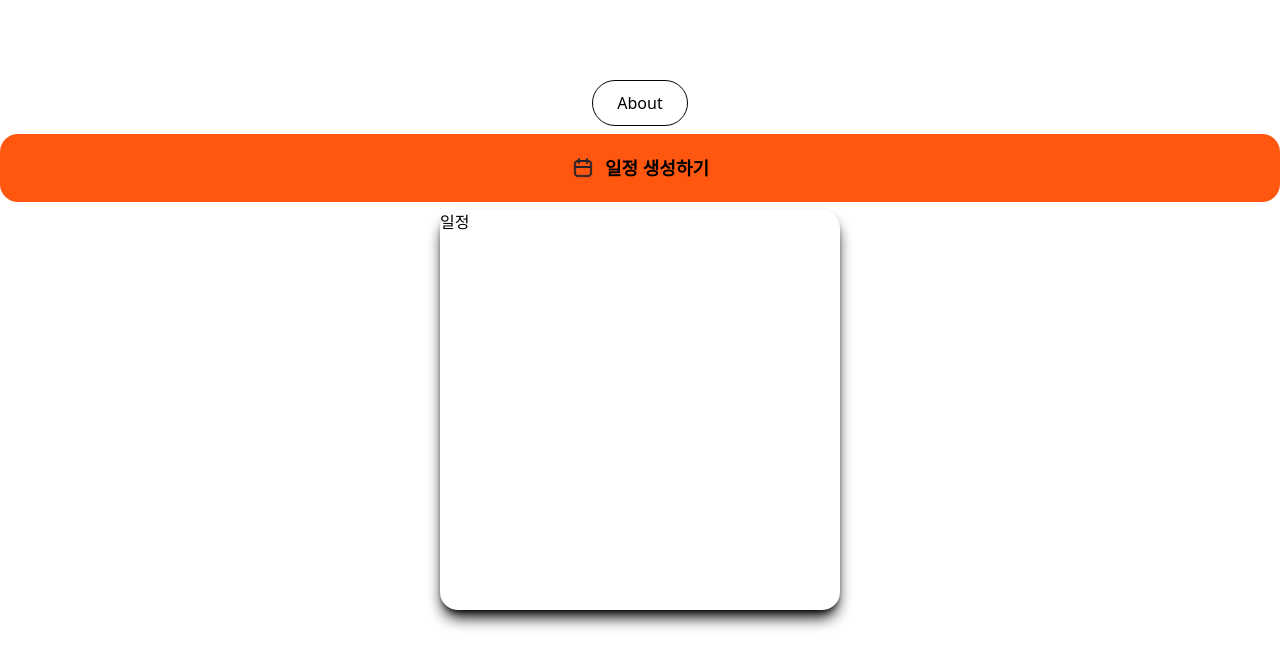
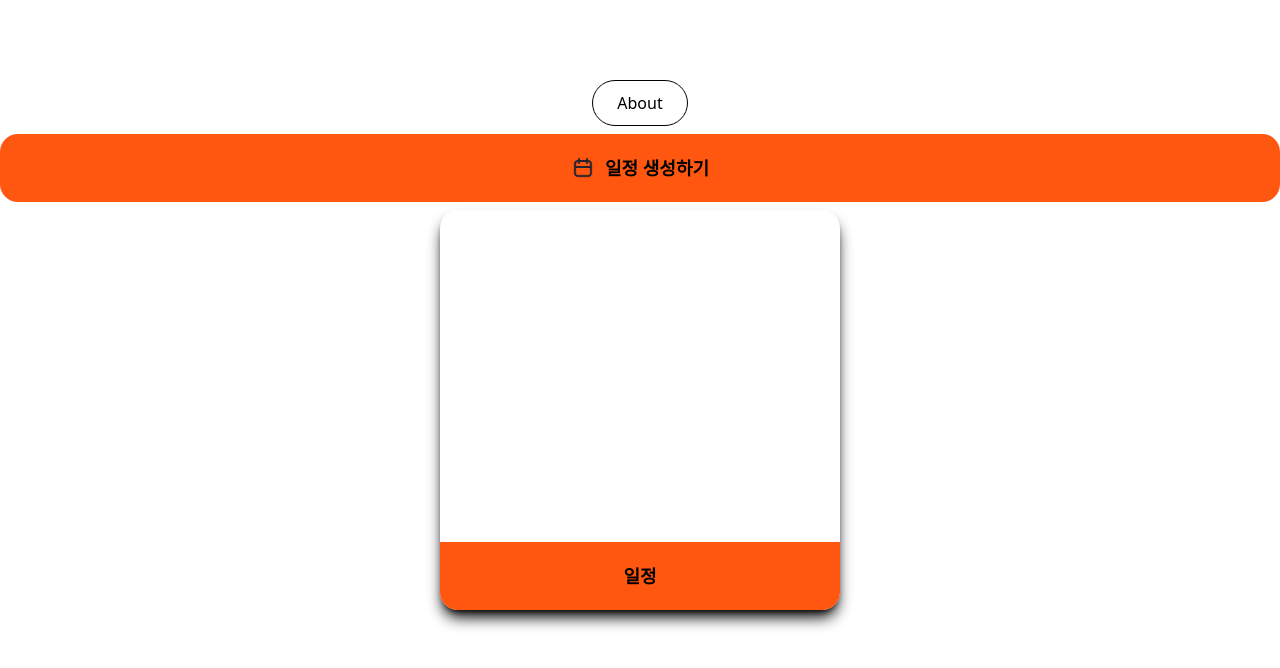
Before and after one commit to Jeje01/lets-meet, a Next.js app: page / in a window 1280 px wide. Shown: the top 668 px of the page. Built offline with nearby package versions, Linux system fonts and the light colour scheme; what @ant-design/nextjs-registry would draw is missing.

Commit message:
feat: full 버튼 추가

```diff
--- a/src/components/Button/index.tsx
+++ b/src/components/Button/index.tsx
@@ -14,7 +14,7 @@ const getButtonStyle = (buttonType: ButtonType) => {
       () =>
         "w-full rounded-[18px] text-black bg-[#FF570F] p-5 text-lg font-bold",
     )
-    .with("full", () => "")
+    .with("full", () => "absolute bottom-0 w-full bg-[#FF570F] p-5 text-lg font-bold")
     .otherwise(() => "");
 };
 
--- a/src/pages/index.tsx
+++ b/src/pages/index.tsx
@@ -22,7 +22,7 @@ export default function Home() {
         />
         일정 생성하기
       </Button>
-      <div className="h-[400px] shadow-lg w-[400px] shadow-black rounded-[18px]">
+      <div className="h-[400px] shadow-lg w-[400px] shadow-black rounded-[18px] relative overflow-hidden">
         <Button type="full" handleClick={() => (location.href = "/")}>
           일정
         </Button>
--- a/src/pages/main/index.tsx
+++ b/src/pages/main/index.tsx
@@ -1,7 +1,6 @@
 "use client";
 
-import { Calendar, type CalendarProps } from "antd";
-import type { Dayjs } from "dayjs";
+import { Calendar } from "antd";
 
 const Main: React.FC = () => {
 
```
